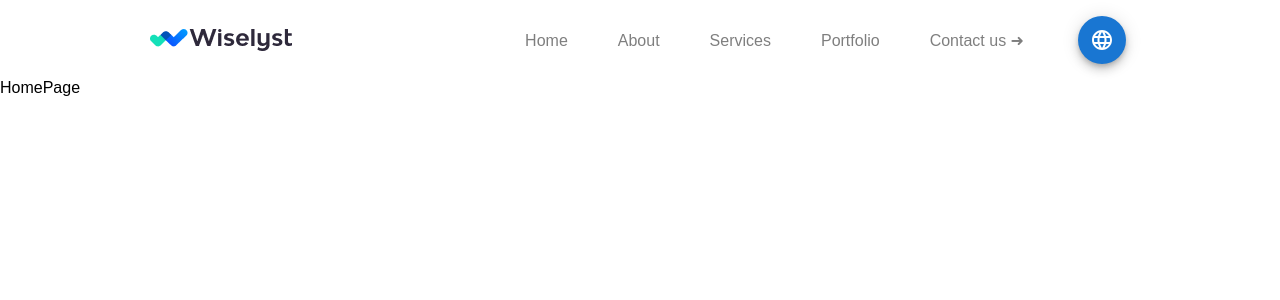
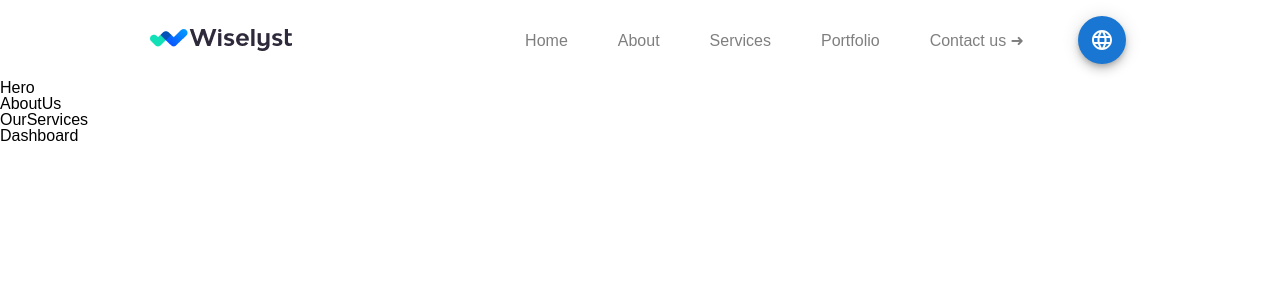
Before and after one commit to SerhiiBuchyn/my_layout, a React (Create React App) app: page / in a window 1280 px wide. Shown: the top 300 px of the page. Built offline with nearby package versions, Linux system fonts and the light colour scheme.

Commit message:
Update files construction in HomePage.jsx

```diff
--- /dev/null
+++ b/src/pages/HomePage/Componets/AboutUs/AboutUs.jsx
@@ -0,0 +1,7 @@
+import React from "react";
+
+const AboutUs = () => {
+	return <div>AboutUs</div>;
+};
+
+export default AboutUs;
--- /dev/null
+++ b/src/pages/HomePage/Componets/Dashboard/Dashboard.jsx
@@ -0,0 +1,7 @@
+import React from "react";
+
+const Dashboard = () => {
+	return <div>Dashboard</div>;
+};
+
+export default Dashboard;
--- /dev/null
+++ b/src/pages/HomePage/Componets/Hero/Hero.jsx
@@ -0,0 +1,7 @@
+import React from "react";
+
+const Hero = () => {
+	return <div>Hero</div>;
+};
+
+export default Hero;
--- /dev/null
+++ b/src/pages/HomePage/Componets/OurServices/OurServices.jsx
@@ -0,0 +1,7 @@
+import React from "react";
+
+const OurServices = () => {
+	return <div>OurServices</div>;
+};
+
+export default OurServices;
--- a/src/pages/HomePage/HomePage.jsx
+++ b/src/pages/HomePage/HomePage.jsx
@@ -1,7 +1,20 @@
 import React from "react";
+import Hero from "./Componets/Hero/Hero";
+import AboutUs from "./Componets/AboutUs/AboutUs";
+import Dashboard from "./Componets/Dashboard/Dashboard";
+import OurServices from "./Componets/OurServices/OurServices";
+
+import "./HomePage.css";
 
 const HomePage = () => {
-	return <div className="home__page">HomePage</div>;
+	return (
+		<div className="home__page">
+			<Hero />
+			<AboutUs />
+			<OurServices />
+			<Dashboard />
+		</div>
+	);
 };
 
 export default HomePage;
```
Also changed, not shown: src/pages/HomePage/Componets/OurCustomers/index.jsx (added, +7 -0 lines), src/pages/HomePage/Componets/index.jsx (added, +11 -0 lines), src/pages/HomePage/Componets/AboutUs/AboutUs.css (added), src/pages/HomePage/Componets/Dashboard/Dashboard.css (added), src/pages/HomePage/Componets/Hero/Hero.css (added), src/pages/HomePage/Componets/OurCustomers/OurCustomers.css (added), src/pages/HomePage/Componets/OurServices/OurServices.css (added).
